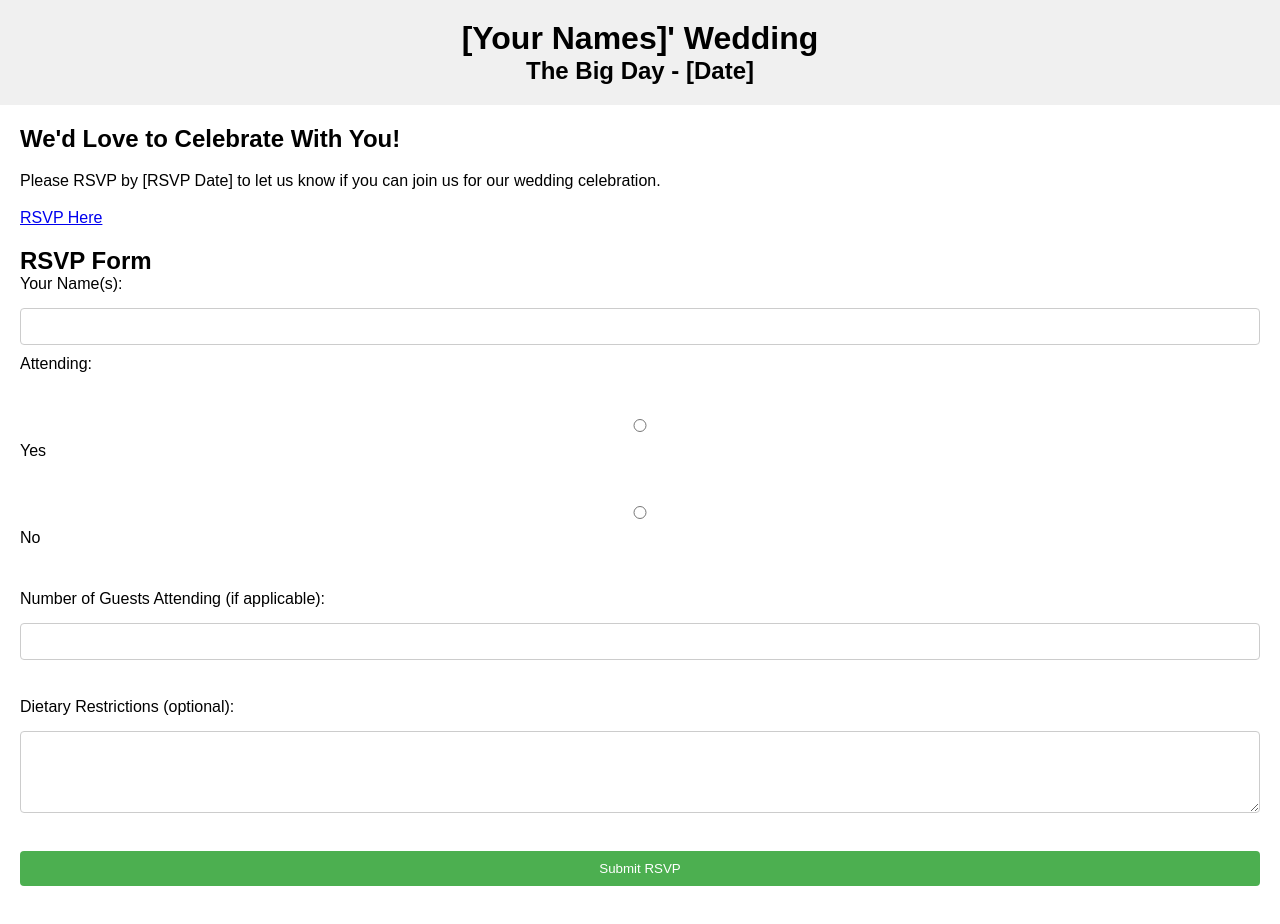
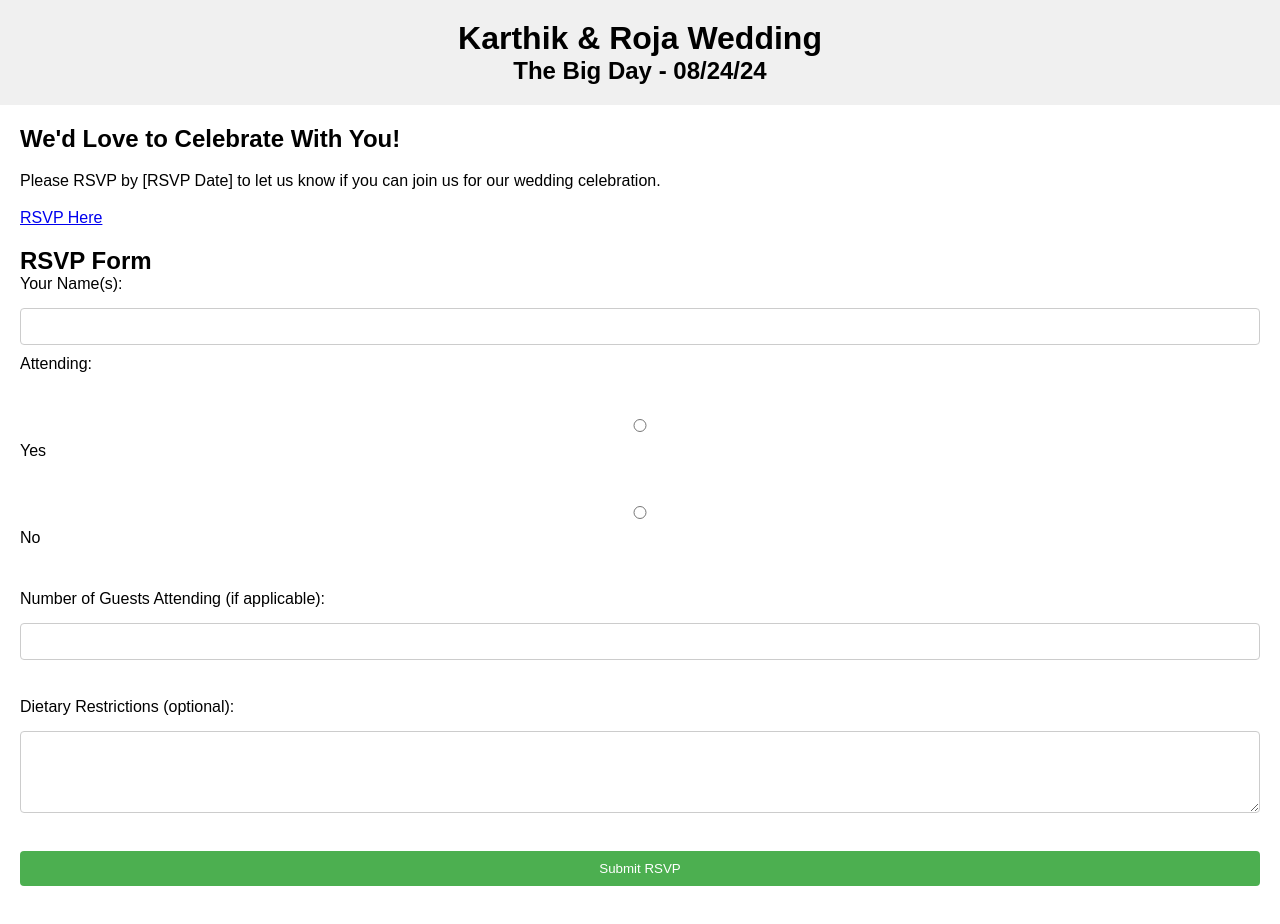
Before and after one commit to RoseEswaran/RoseEswaran.github.io, a plain HTML site: page index.html in a window 1280 px wide. Drawn offline with Linux system fonts and the light colour scheme.

Commit message:
Update index.html

```diff
--- a/index.html
+++ b/index.html
@@ -3,13 +3,13 @@
 <head>
     <meta charset="UTF-8">
     <meta name="viewport" content="width=device-width, initial-scale=1.0">
-    <title>RSVP - [Your Names]' Wedding</title>
+    <title> RSVP - Wedding</title>
     <link rel="stylesheet" href="style.css">
 </head>
 <body>
     <header>
-        <h1>[Your Names]' Wedding</h1>
-        <h2>The Big Day - [Date]</h2>
+        <h1> Karthik & Roja Wedding</h1>
+        <h2>The Big Day - 08/24/24 </h2>
     </header>
     <main>
         <section>
```
